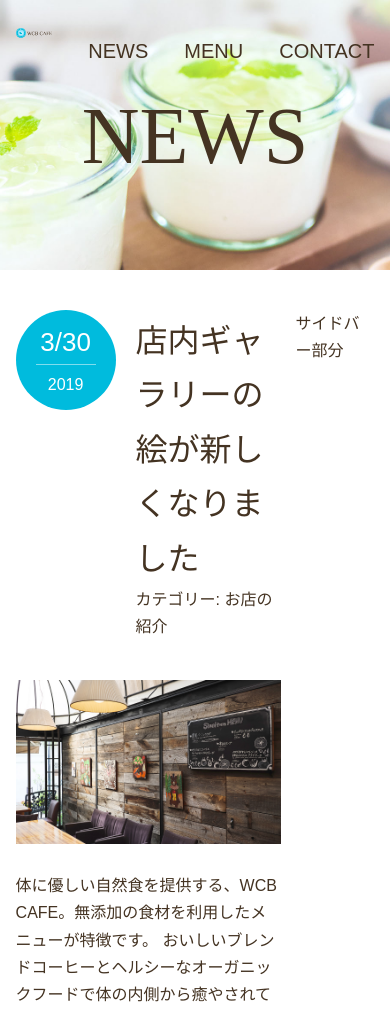
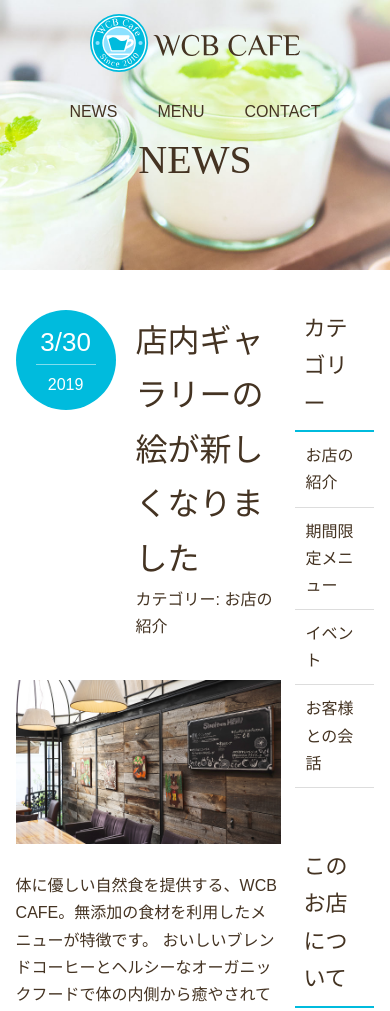
Before and after one commit to Hanae05/WCB-cafe-copy, a plain HTML site: page news.html in a window 390 px wide. Shown: the top 1011 px of the page. Drawn offline with Linux system fonts and the light colour scheme; some packages are replaced by stand-ins of ours.

Commit message:
indexページレスポンシブ対応

```diff
--- a/css/style.css
+++ b/css/style.css
@@ -185,6 +185,36 @@ aside {
     width: 22%;
 }
 
+aside p {
+    padding: 12px 10px;
+}
+
+.sub-title {
+    font-size: 1.375rem;
+    padding: 0 8px 8px;
+    border-bottom: 2px #0bd solid;
+    font-weight: normal;
+}
+
+.sub-menu {
+    margin-bottom: 60px;
+    list-style-type: none;
+}
+
+.sub-menu li {
+    border-bottom: 1px #ddd solid;
+}
+
+.sub-menu a {
+    color: #432;
+    padding: 10px;
+    display: block;
+}
+
+.sub-menu a:hover {
+    color: #0bd;
+}
+
 /* フッター
 ----------------------------------------- */
 
@@ -198,3 +228,33 @@ footer p {
     color: #fff;
     font-size: 0.875rem;
 }
+
+
+/* モバイル版
+----------------------------------------- */
+
+@media (max-width: 600px) {
+    .page-title {
+        font-size: 2.5rem;
+    }
+
+    /* HEADER */
+    .main-nav {
+        font-size: 1rem;
+        margin-top: 10px;
+    }
+
+    .main-nav li {
+        margin: 0 20px;
+    }
+
+    /* HOME */
+    .home-content {
+        margin-top: 20%;
+    }
+
+    .page-header {
+        flex-direction: column;
+        align-items: center;
+    }
+}
--- a/news.html
+++ b/news.html
@@ -4,6 +4,7 @@
         <meta charset="utf-8">
         <title>WCB Cafe - News</title>
         <meta name="description" content="ブレンドコーヒとヘルシーなオーガニックフードを提供するカフェ">
+        <meta name="viewport" content="width=device-width, initial-scale=1">
 
         <!-- CSS-->
         <link rel="stylesheet" href="https://unpkg.com/ress/dist/ress.min.css">
@@ -56,7 +57,19 @@
             </article>
 
             <aside>
-                サイドバー部分
+                <h3 class="sub-title">カテゴリー</h3>
+                <ul class="sub-menu">
+                    <li><a href="#">お店の紹介</a></li>
+                    <li><a href="#">期間限定メニュー</a></li>
+                    <li><a href="#">イベント</a></li>
+                    <li><a href="#">お客様との会話</a></li>
+                </ul>
+
+                <h3 class="sub-title">このお店について</h3>
+                <p>
+                    体に優しい自然食を提供する、WCB CAFE。無添加の食材を利用したメニューが特徴です。
+                    おいしいブレンドコーヒーとヘルシーなオーガニックフードで体の内側から癒やされてください。
+                </p>
             </aside>
         </div><!-- /.news-contents -->
 
```
Also changed, not shown: index.html (+4 -3 lines).
